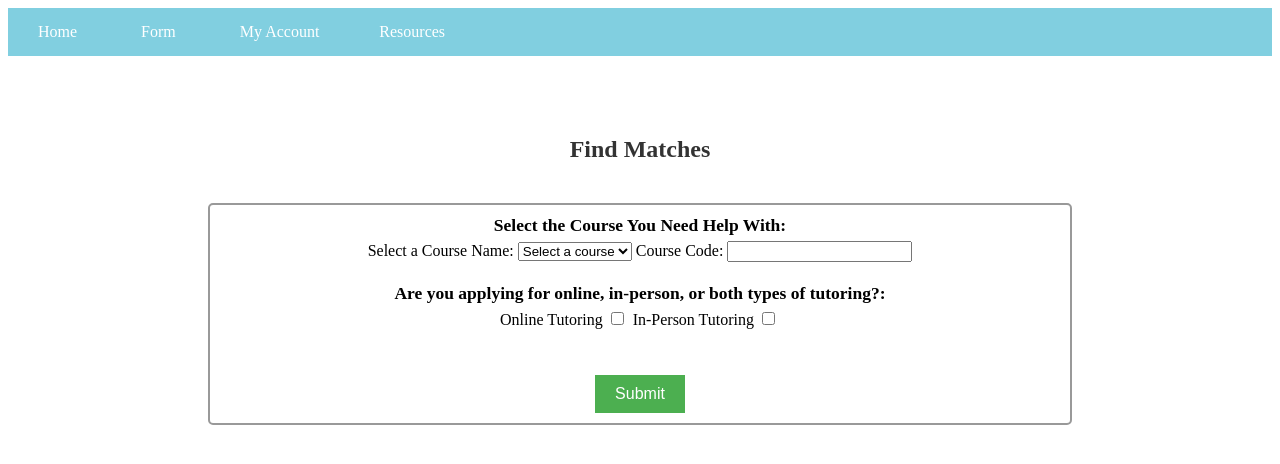
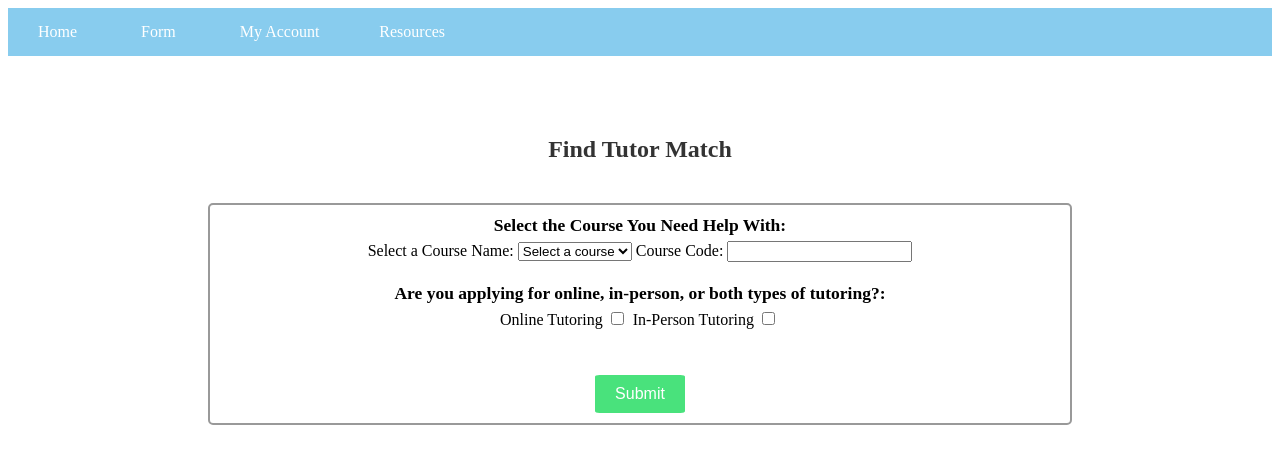
Before and after one commit to Anica1004/StudySwap, a PHP site: page /form.html in a window 1280 px wide. Shown: the top 464 px of the page. Run offline with PHP 8.4, Linux system fonts and the light colour scheme.

Commit message:
changed color to color blindness colors

```diff
--- a/form.css
+++ b/form.css
@@ -1,6 +1,6 @@
 nav ul {
     list-style-type: none;
-    background-color: rgb(129, 207, 224);
+    background-color: #88CCEE; /*color blind friendly*/
     padding: 0;
     margin: 0;
 }
@@ -61,7 +61,7 @@ label {
 
   /* Style for the submit button */
   input[type="submit"] {
-    background-color: #4CAF50;
+    background-color:#49E27C; /*colorblindness color*/
     color: white;
     border: none;
     padding: 10px 20px;
@@ -71,4 +71,5 @@ label {
     font-size: 16px;
     margin-top: 5px;
     cursor: pointer;
+    border-radius: 5%;
   }
--- a/form.html
+++ b/form.html
@@ -19,7 +19,7 @@
         </ul>
     </nav>
 
-    <h2>Find Matches</h2>
+    <h2>Find Tutor Match</h2>
     <form id="myForm" action="/action_page.php" method="post">
 
         <label class="description-label">Select the Course You Need Help With: </label>
```
